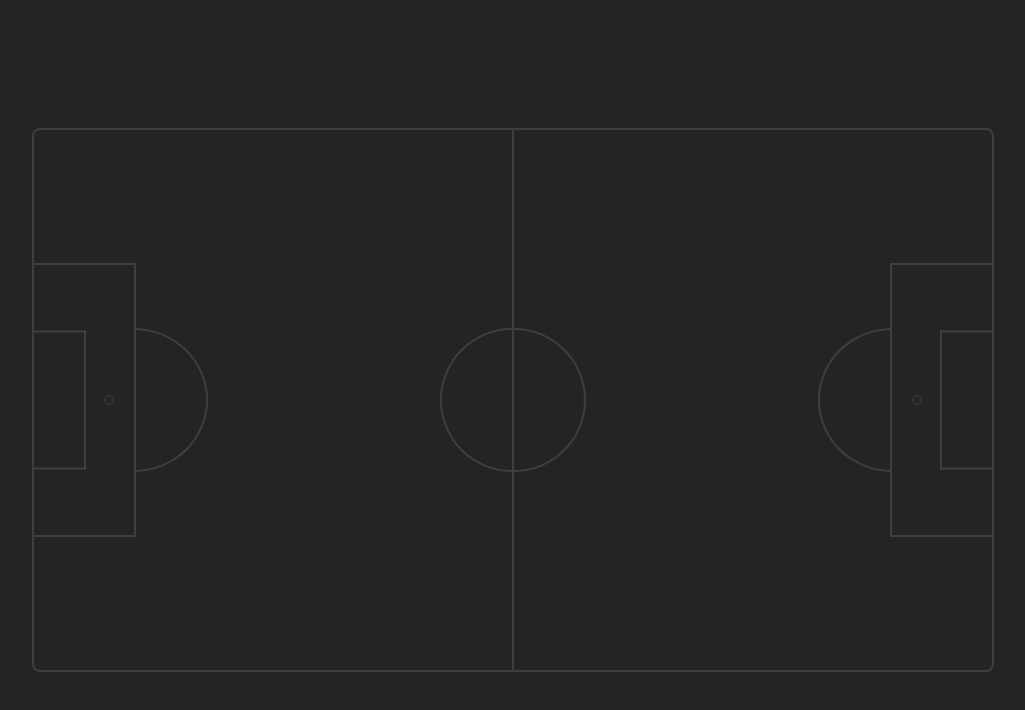
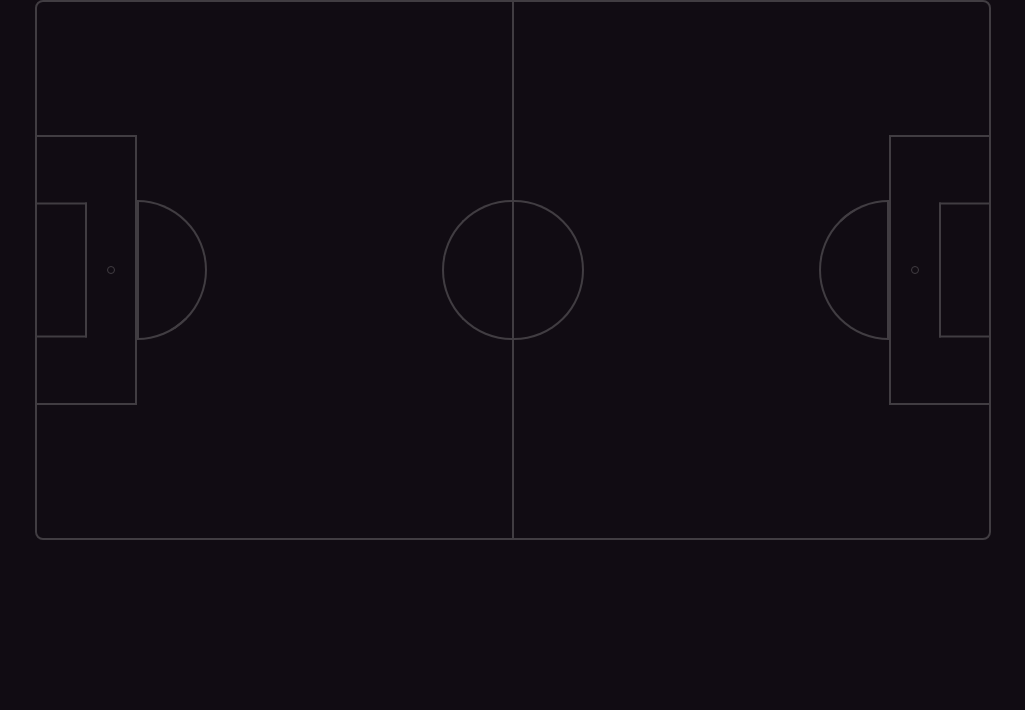
Before and after one commit to h0wter/todor3d-markup-task, a React (Vite) app: page / in a window 1280 px wide. Shown: the top 710 px of the page, without its empty margins (127-1152 px from the left). Built offline with nearby package versions, Linux system fonts and the light colour scheme.

Commit message:
add scaffolding styles and vars

```diff
--- /dev/null
+++ b/src/assets/css/scaffolding.scss
@@ -0,0 +1,32 @@
+:root {
+  width: 100%;
+  height: 100%;
+
+  font-family: Almarai, sans-serif;
+  line-height: 1.5;
+  font-weight: 400;
+
+  color-scheme: light dark;
+  color: rgba(255, 255, 255, 0.87);
+  background-color: $black;
+
+  font-synthesis: none;
+  text-rendering: optimizeLegibility;
+  -webkit-font-smoothing: antialiased;
+  -moz-osx-font-smoothing: grayscale;
+}
+
+body {
+  margin: 0;
+  display: flex;
+  justify-content: center;
+  height: 100%;
+  width: 100%;
+
+  background-color: $black;
+}
+
+* {
+  margin: 0;
+  padding: 0;
+}
--- a/src/assets/css/styles.scss
+++ b/src/assets/css/styles.scss
@@ -1,26 +1,4 @@
-@import "normalize.css";
+@import "node_modules/modern-normalize/modern-normalize.css";
 @import "./vars.scss";
-
-:root {
-  font-family: Inter, system-ui, Avenir, Helvetica, Arial, sans-serif;
-  line-height: 1.5;
-  font-weight: 400;
-
-  color-scheme: light dark;
-  color: rgba(255, 255, 255, 0.87);
-  background-color: #242424;
-
-  font-synthesis: none;
-  text-rendering: optimizeLegibility;
-  -webkit-font-smoothing: antialiased;
-  -moz-osx-font-smoothing: grayscale;
-}
-
-body {
-  margin: 0;
-  display: flex;
-  justify-content: center;
-  align-items: center;
-  min-width: 320px;
-  min-height: 100vh;
-}
+@import "./fonts.scss";
+@import "./scaffolding.scss";
--- a/src/assets/css/vars.scss
+++ b/src/assets/css/vars.scss
@@ -1 +1,10 @@
 $stroke: #413d42;
+$black: #110c13;
+$black-half-transparent: rgba($black, 0.5);
+$white: #ffffff;
+$background: #221d24;
+$text-main: rgba(245, 245, 246, 0.87);
+
+$default-thickness: 2;
+$half-thickness: calc($default-thickness / 2) + px;
+$thickness: $default-thickness + px;
```
